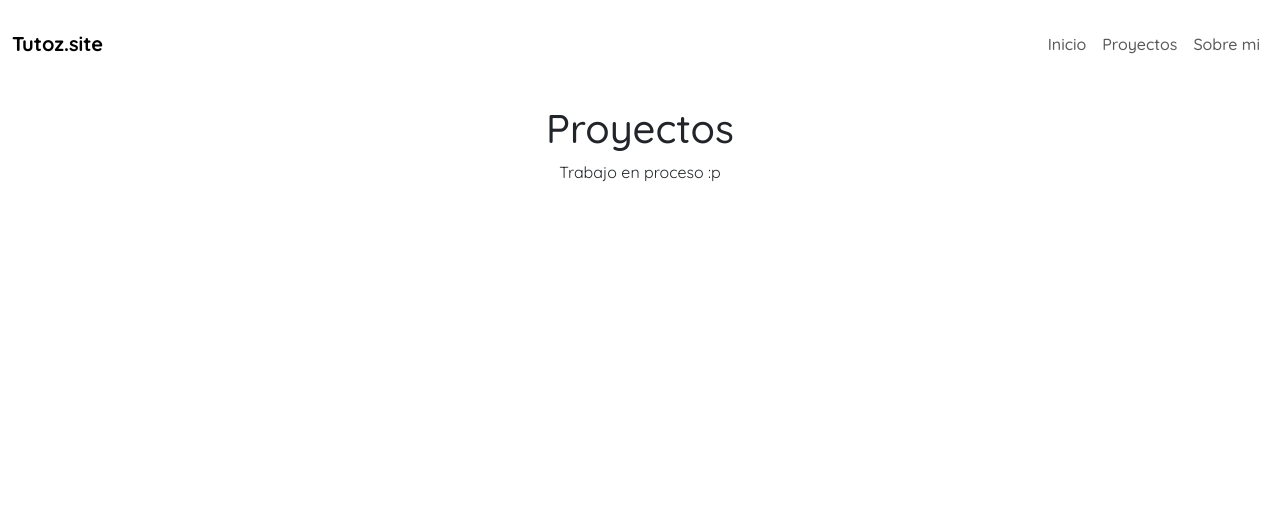
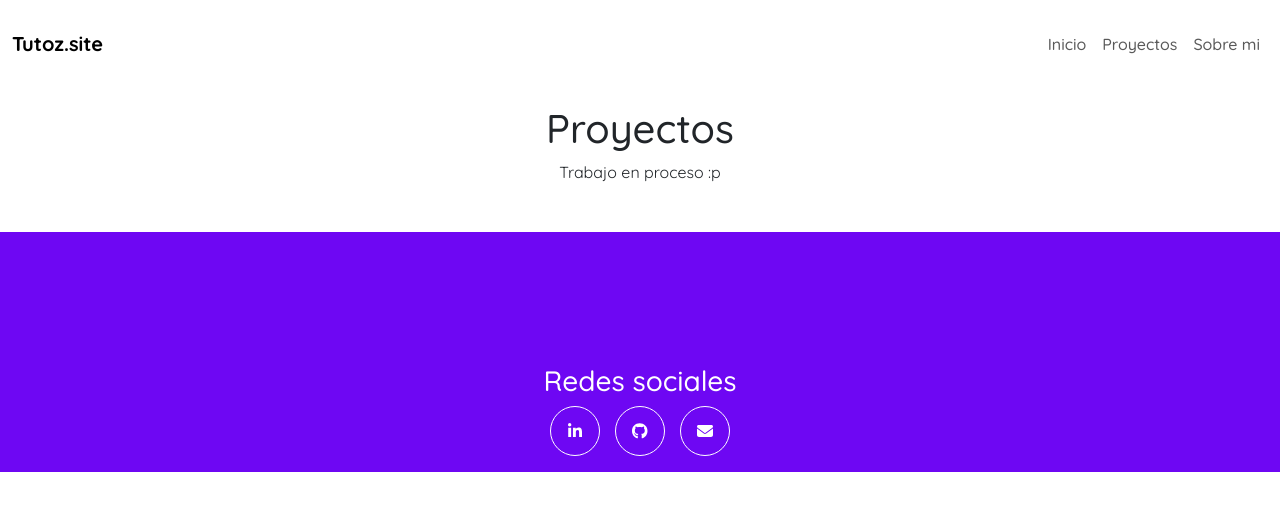
Before and after one commit to TutozGhub/tutoz.site, a Next.js app: page /proyectos in a window 1280 px wide. Shown: the top 510 px of the page. Built offline with nearby package versions, Linux system fonts and the light colour scheme.

Commit message:
ISFT172 añadido al index

```diff
--- a/package.json
+++ b/package.json
@@ -9,6 +9,11 @@
     "lint": "next lint"
   },
   "dependencies": {
+    "@fortawesome/fontawesome-svg-core": "^6.5.2",
+    "@fortawesome/free-brands-svg-icons": "^6.5.2",
+    "@fortawesome/free-regular-svg-icons": "^6.5.2",
+    "@fortawesome/free-solid-svg-icons": "^6.5.2",
+    "@fortawesome/react-fontawesome": "^0.2.2",
     "bootstrap": "^5.3.3",
     "next": "14.2.3",
     "react": "^18",
--- /dev/null
+++ b/src/app/components/Buttons/BtnRedSocial.css
@@ -0,0 +1,21 @@
+.btn{
+    --color1: #fff;
+    --color2: var(--tutoz);
+    --btnSize: 50px;
+
+    width: var(--btnSize);
+    height: var(--btnSize);
+
+    border-radius: 100%;
+    transition: 100ms ease-in;
+
+    border: 1px solid var(--color1);
+    background-color: var(--color2);
+    color: var(--color1);
+
+    &:hover{
+        border: 1px solid var(--color1);
+        background-color: var(--color1);
+        color: var(--color2);
+    }
+}
--- /dev/null
+++ b/src/app/components/Buttons/BtnRedSocial.jsx
@@ -0,0 +1,29 @@
+"use client"
+import React, { useEffect, useState } from 'react'
+import './BtnRedSocial.css'
+import Link from 'next/link'
+
+export default function BtnRedSocial({logo, href, size = 50, color1 = '#fff', color2 = null}) {
+    const [styles, setStyles] = useState({
+        '--btnSize': `${size}px`,
+        '--color1': `${color1}`,
+    })
+    useEffect(() => {
+        if (color2 !== null){
+            setStyles({...styles, '--color2': color2});
+        }
+    }, [])
+
+  return (
+    <button
+    className='btn'
+    style={styles}
+    >
+        <Link
+        href={href}
+        >
+            {logo}
+        </Link>
+    </button>
+  )
+}
--- /dev/null
+++ b/src/app/components/Footer/Footer.css
@@ -0,0 +1,24 @@
+footer{
+    display: flex;
+    flex-direction: column;
+    align-items: center;
+    justify-content: flex-end;
+    background-color: var(--tutoz);
+
+    color: var(--text-reverse);
+
+    width: 100%;
+    height: 15rem;
+}
+.redes{
+    display: flex;
+    gap: 15px;
+    margin-bottom: 1rem;
+}
+
+@media (width <= 991px) {
+
+}
+@media (width <= 425px) {
+
+}
--- /dev/null
+++ b/src/app/components/Footer/Footer.jsx
@@ -0,0 +1,27 @@
+import { faGithub, faLinkedinIn } from '@fortawesome/free-brands-svg-icons'
+import BtnRedSocial from '../Buttons/BtnRedSocial'
+import './Footer.css'
+import { faEnvelope } from '@fortawesome/free-solid-svg-icons'
+import { FontAwesomeIcon } from '@fortawesome/react-fontawesome'
+
+export default function Footer() {
+  return (
+    <footer>
+        <h3>Redes sociales</h3>
+        <section className='redes'>
+            <BtnRedSocial
+            logo = {<FontAwesomeIcon icon={faLinkedinIn} />}
+            href='https://www.linkedin.com/in/agustin-fizzano'
+            />
+            <BtnRedSocial
+            logo = {<FontAwesomeIcon icon={faGithub} />}
+            href='https://github.com/TutozGhub/'
+            />
+            <BtnRedSocial
+            logo ={<FontAwesomeIcon icon={faEnvelope} />}
+            href='mailto:agustin_fizzano@hotmail.com'
+            />
+        </section>
+    </footer>
+  )
+}
--- a/src/app/layout.js
+++ b/src/app/layout.js
@@ -1,15 +1,17 @@
 import { Inter } from "next/font/google";
-import 'bootstrap/dist/css/bootstrap.css';
+import "bootstrap/dist/css/bootstrap.css";
 import "./globals.css";
-import Script from 'next/script';
-import Header from './components/Header/Header'
+import Script from "next/script";
+import Header from "./components/Header/Header";
 import { quicksand } from "./fonts/fonts";
+import Footer from "./components/Footer/Footer";
 
-const inter = Inter({ subsets: ["latin"]});
+const inter = Inter({ subsets: ["latin"] });
 
 export const metadata = {
   title: "Tutoz",
-  description: "Sitio web sobre Agustin Fizzano: Analista de sistemas y desarrollador web.",
+  description:
+    "Sitio web sobre Agustin Fizzano: Analista de sistemas y desarrollador web.",
 };
 
 export default function RootLayout({ children }) {
@@ -18,15 +20,15 @@ export default function RootLayout({ children }) {
       <body className={`${quicksand.className} antialiased`}>
         <Header />
 
-        <main>
-          {children}
-        </main>
+        <main>{children}</main>
 
+        <Footer />
       </body>
-        <Script
+      <Script
         src="https://cdn.jsdelivr.net/npm/bootstrap@5.3.3/dist/js/bootstrap.bundle.min.js"
         integrity="sha384-YvpcrYf0tY3lHB60NNkmXc5s9fDVZLESaAA55NDzOxhy9GkcIdslK1eN7N6jIeHz"
-        crossorigin="anonymous" />
+        crossorigin="anonymous"
+      />
     </html>
   );
 }
```
Also changed, not shown: src/app/components/Portaimagenes/Portaimagen.css (added, +36 -0 lines), src/app/components/Portaimagenes/Portaimagen.jsx (added, +25 -0 lines), src/app/index.css (+13 -13 lines), src/app/page.js (+21 -6 lines), 2 other files (tests, documents, lock files or other folders).
